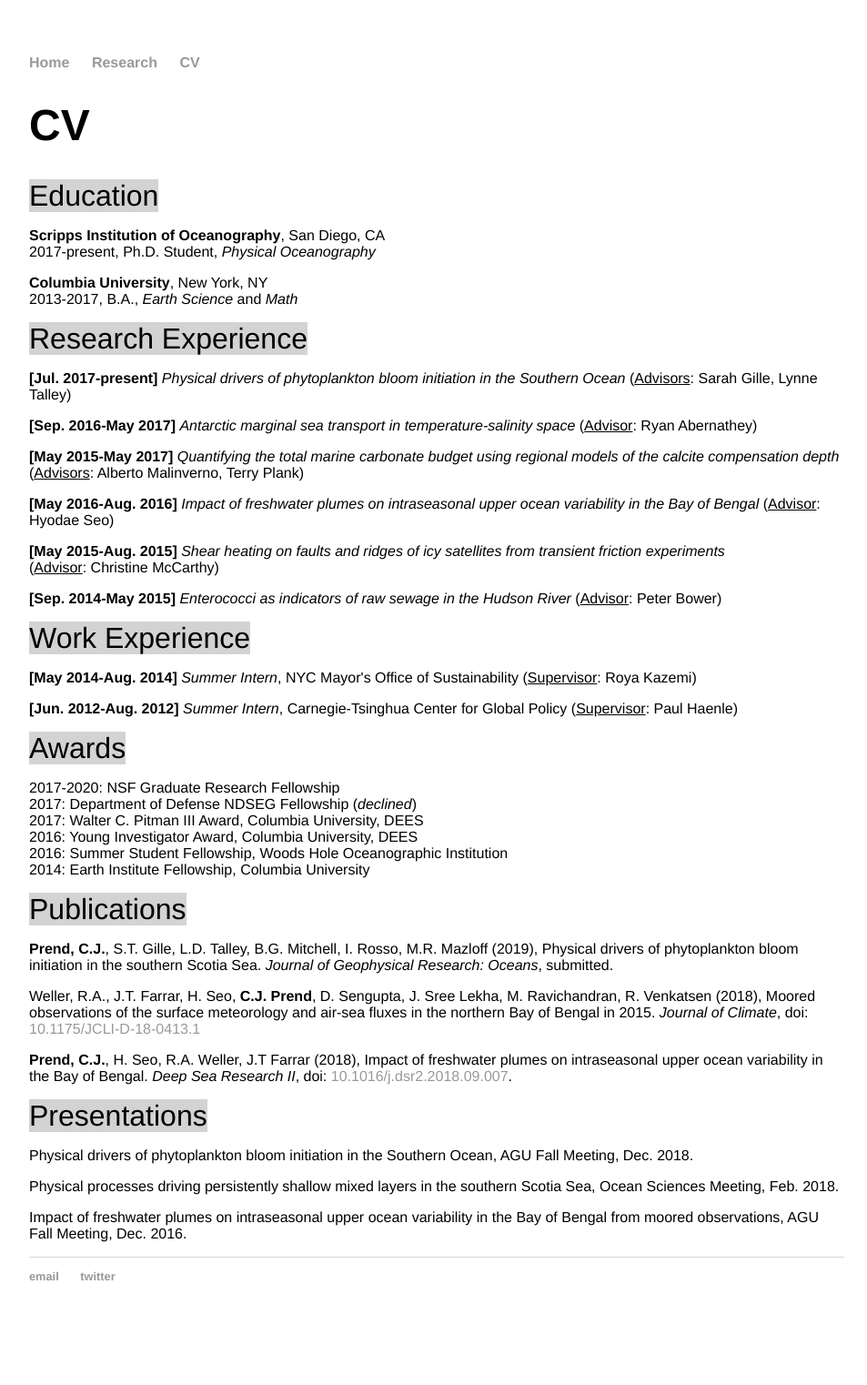
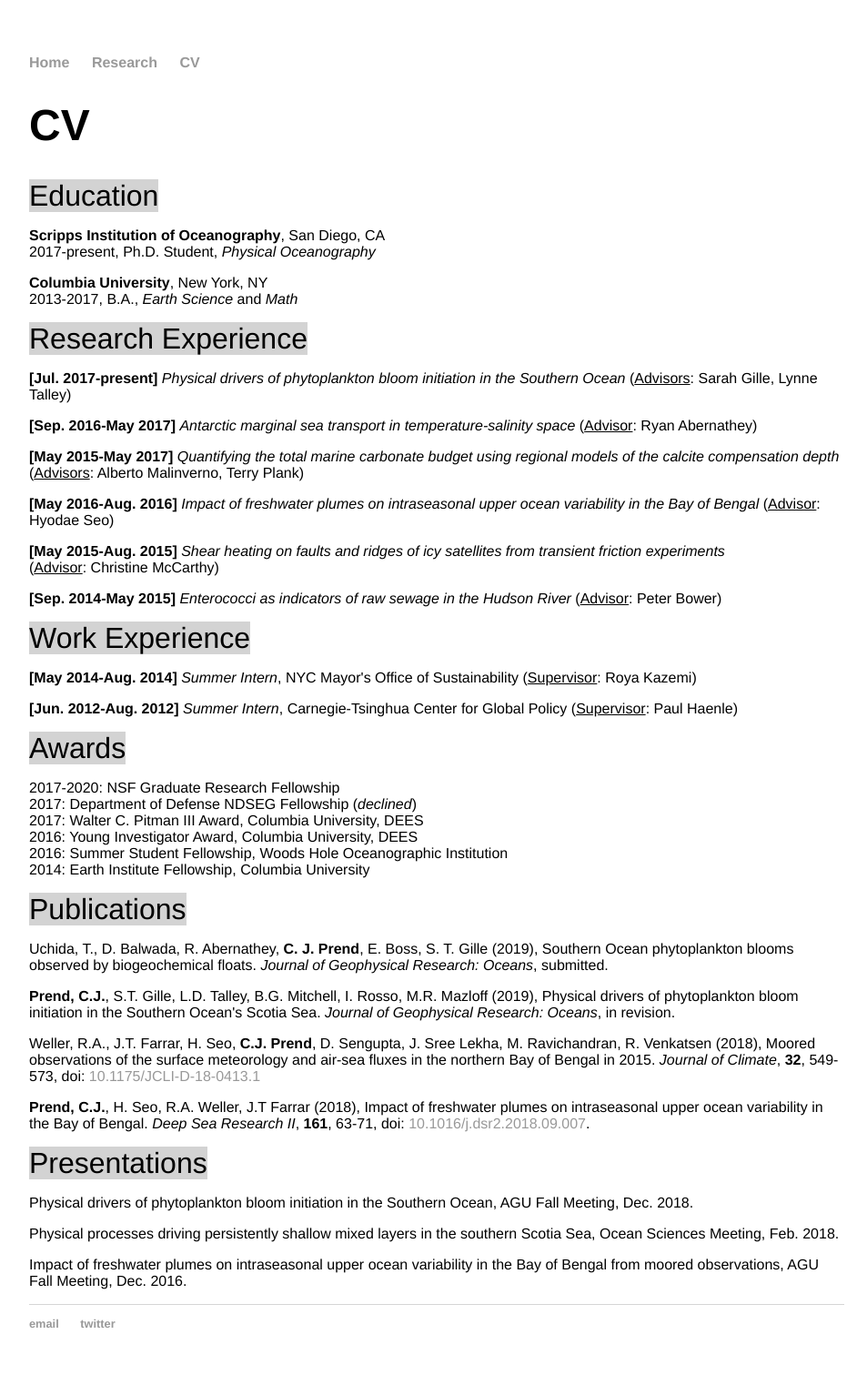
Before and after one commit to cprend/cprend.github.io, a Jekyll site: the page cv/index.html, which Jekyll copies as it is, in a window 1280 px wide. Shown: the whole page at 91% size, without its empty margins (160-1113 px from the left). Built offline with Jekyll 4.4.1, drawn with Linux system fonts in a browser that asks for light colours; before the commit the page ends 1470 px from its top, so only the background shows below that.

Commit message:
Update index.html

```diff
--- a/cv/index.html
+++ b/cv/index.html
@@ -43,12 +43,14 @@
 		2016: Summer Student Fellowship, Woods Hole Oceanographic Institution<br/>
 		2014: Earth Institute Fellowship, Columbia University</p>
 		<p1>Publications</p1>
-		<p><b>Prend, C.J.</b>, S.T. Gille, L.D. Talley, B.G. Mitchell, I. Rosso, M.R. Mazloff (2019), Physical drivers of phytoplankton bloom initiation in the southern
-		Scotia Sea. <em>Journal of Geophysical Research: Oceans</em>, submitted.
+		<p>Uchida, T., D. Balwada, R. Abernathey, <b>C. J. Prend</b>, E. Boss, S. T. Gille (2019), Southern Ocean phytoplankton blooms observed by biogeochemical floats.
+		<em>Journal of Geophysical Research: Oceans</em>, submitted.
+		<p><b>Prend, C.J.</b>, S.T. Gille, L.D. Talley, B.G. Mitchell, I. Rosso, M.R. Mazloff (2019), Physical drivers of phytoplankton bloom initiation in the Southern Ocean's
+		Scotia Sea. <em>Journal of Geophysical Research: Oceans</em>, in revision.
 		<p>Weller, R.A., J.T. Farrar, H. Seo, <b>C.J. Prend</b>, D. Sengupta, J. Sree Lekha, M. Ravichandran, R. Venkatsen (2018), Moored observations of the surface meteorology
-		and air-sea fluxes in the northern Bay of Bengal in 2015. <em>Journal of Climate</em>, doi: <a href="https://journals.ametsoc.org/doi/abs/10.1175/JCLI-D-18-0413.1">10.1175/JCLI-D-18-0413.1</a></p>
+		and air-sea fluxes in the northern Bay of Bengal in 2015. <em>Journal of Climate</em>, <b>32</b>, 549-573, doi: <a href="https://journals.ametsoc.org/doi/abs/10.1175/JCLI-D-18-0413.1">10.1175/JCLI-D-18-0413.1</a></p>
 		<p><b>Prend, C.J.</b>, H. Seo, R.A. Weller, J.T Farrar (2018), Impact of freshwater plumes on intraseasonal
-		upper ocean variability in the Bay of Bengal. <em>Deep Sea Research II</em>, doi: <a href="https://www.sciencedirect.com/science/article/pii/S0967064517304010?via%3Dihub">10.1016/j.dsr2.2018.09.007</a>.</p>
+		upper ocean variability in the Bay of Bengal. <em>Deep Sea Research II</em>, <b>161</b>, 63-71, doi: <a href="https://www.sciencedirect.com/science/article/pii/S0967064517304010?via%3Dihub">10.1016/j.dsr2.2018.09.007</a>.</p>
 		<p1>Presentations</p1>
 		<p>Physical drivers of phytoplankton bloom initiation in the Southern Ocean, AGU Fall Meeting, Dec. 2018.</p>
 		<p>Physical processes driving persistently shallow mixed layers in the southern Scotia Sea,
```
